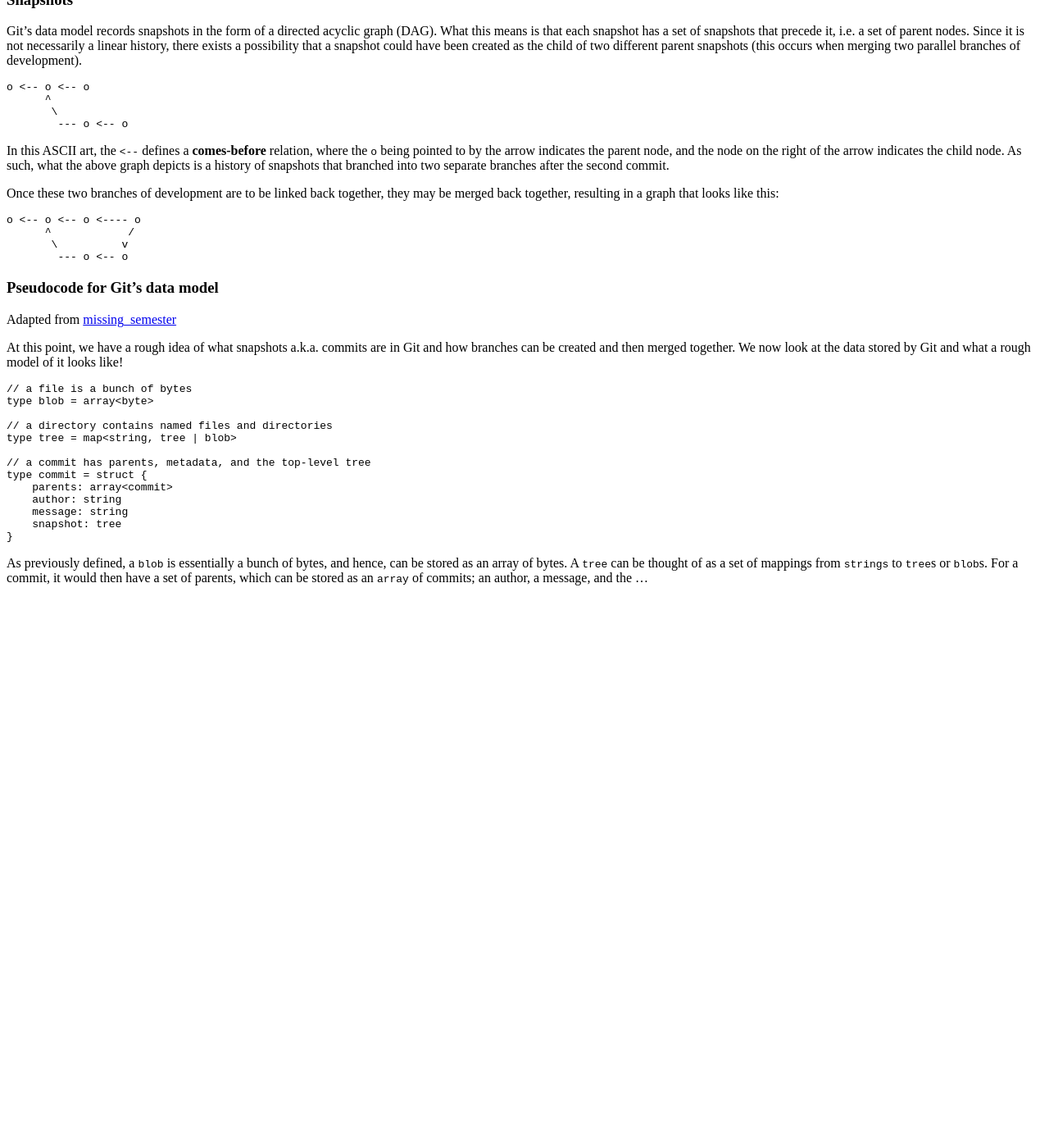
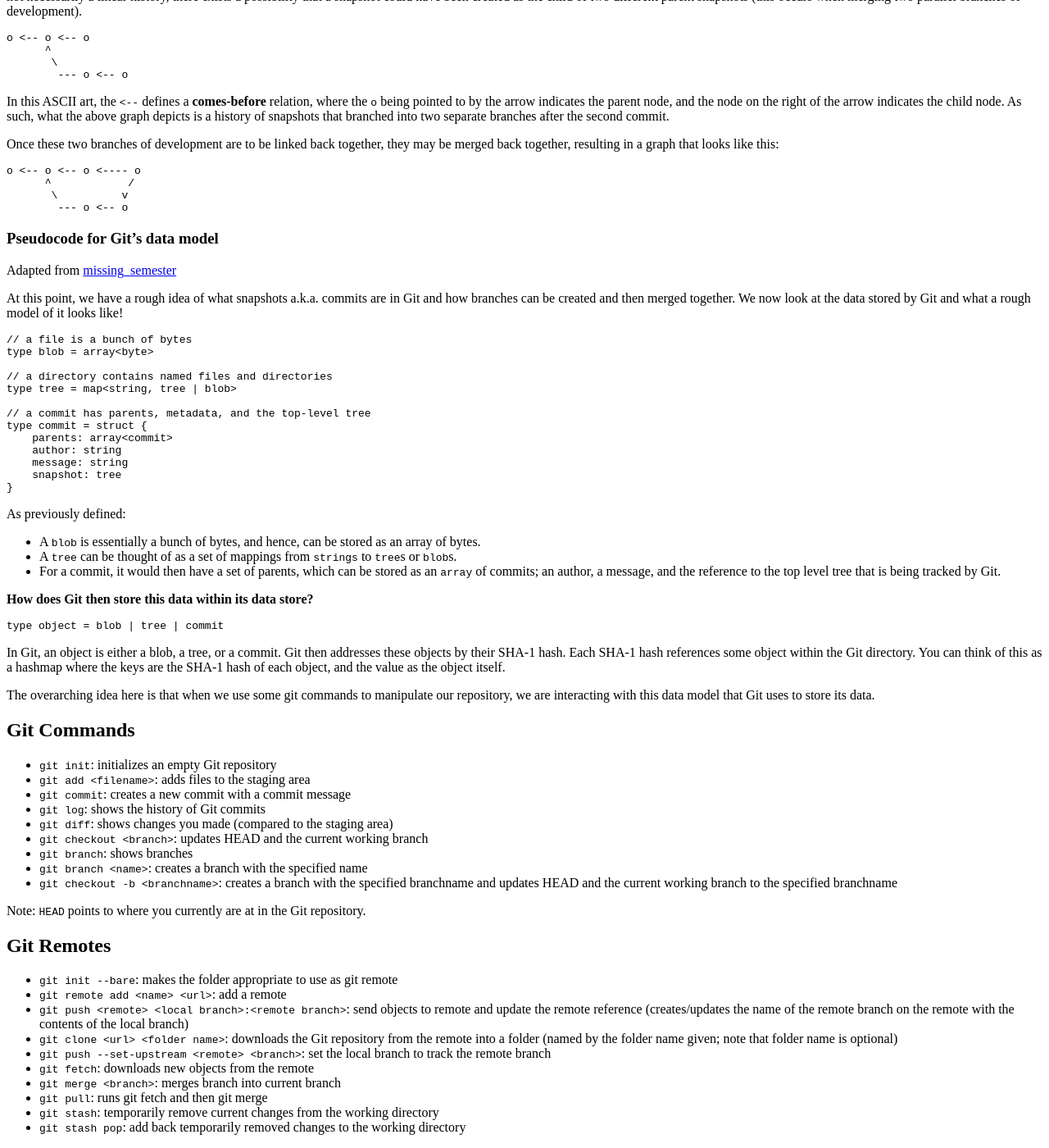
Before and after one commit to it5007/it5007.github.io, a Jekyll site: the page built from _posts/2022-08-24-git.md, in a window 1280 px wide and 1400 px high, scrolled down 1086 px. Shown: the whole window at 82% size. Built offline with Jekyll 4.4.1, drawn with Linux system fonts in a browser that asks for light colours; before the commit the page ends 1816 px from its top, so only the background shows below that.

Commit message:
Modify git tutorial to include commands from video recording

````diff
--- a/_posts/2022-08-24-git.md
+++ b/_posts/2022-08-24-git.md
@@ -124,8 +122,57 @@
 }
 ```
 
-As previously defined, a `blob` is essentially a bunch of bytes, and hence, can
-be stored as an array of bytes. A `tree` can be thought of as a set of mappings
-from `strings` to `tree`s or `blob`s. For a commit, it would then have a set of
-parents, which can be stored as an `array` of commits; an author, a message, and
-the ...
+As previously defined:
+- A `blob` is essentially a bunch of bytes, and hence, can be stored as an array
+of bytes.
+- A `tree` can be thought of as a set of mappings from `strings` to `tree`s or
+`blob`s.
+- For a commit, it would then have a set of parents, which can be stored as an
+`array` of commits; an author, a message, and the reference to the top level
+tree that is being tracked by Git.
+
+**How does Git then store this data within its data store?**
+
+```
+type object = blob | tree | commit
+```
+
+In Git, an object is either a blob, a tree, or a commit. Git then addresses these
+objects by their SHA-1 hash. Each SHA-1 hash references some object within the
+Git directory. You can think of this as a hashmap where the keys are the SHA-1
+hash of each object, and the value as the object itself.
+
+The overarching idea here is that when we use some git commands to manipulate
+our repository, we are interacting with this data model that Git uses to store
+its data.
+
+## Git Commands
+
+- `git init`: initializes an empty Git repository
+- `git add <filename>`: adds files to the staging area
+- `git commit`: creates a new commit with a commit message
+- `git log`: shows the history of Git commits
+- `git diff`: shows changes you made (compared to the staging area)
+- `git checkout <branch>`: updates HEAD and the current working branch
+- `git branch`: shows branches
+- `git branch <name>`: creates a branch with the specified name
+- `git checkout -b <branchname>`: creates a branch with the specified branchname
+and updates HEAD and the current working branch to the specified branchname
+
+Note: `HEAD` points to where you currently are at in the Git repository.
+
+## Git Remotes
+- `git init --bare`: makes the folder appropriate to use as git remote
+- `git remote add <name> <url>`: add a remote
+- `git push <remote> <local branch>:<remote branch>`: send objects to remote and
+update the remote reference (creates/updates the name of the remote branch on
+the remote with the contents of the local branch)
+- `git clone <url> <folder name>`: downloads the Git repository from the remote
+into a folder (named by the folder name given; note that folder name is optional)
+- `git push --set-upstream <remote> <branch>`: set the local branch to track the
+remote branch
+- `git fetch`: downloads new objects from the remote
+- `git merge <branch>`: merges branch into current branch
+- `git pull`: runs git fetch and then git merge
+- `git stash`: temporarily remove current changes from the working directory
+- `git stash pop`: add back temporarily removed changes to the working directory
````
Also changed, not shown: other parts of _posts/2022-08-24-git.md (+0 -2 lines).
